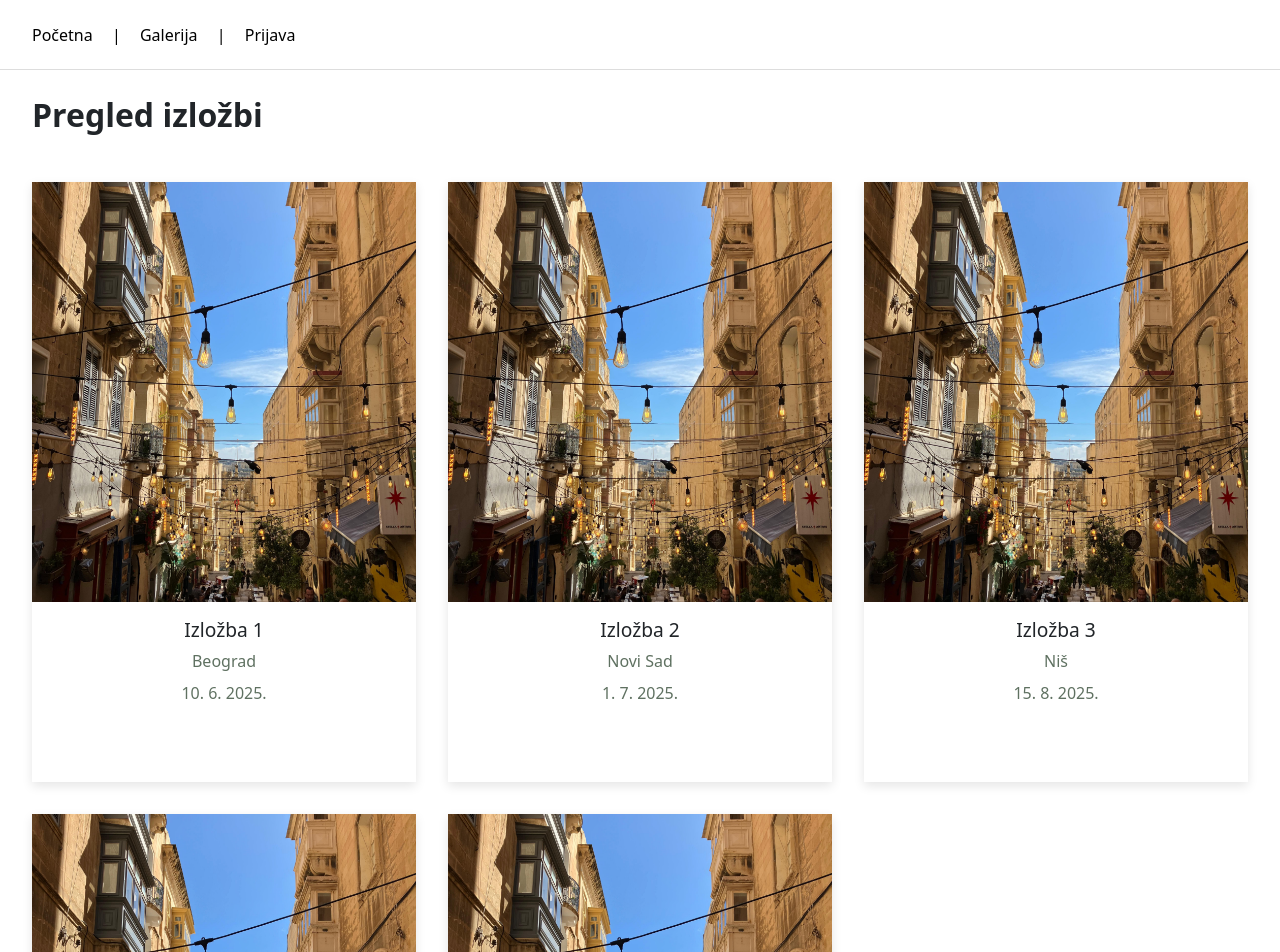
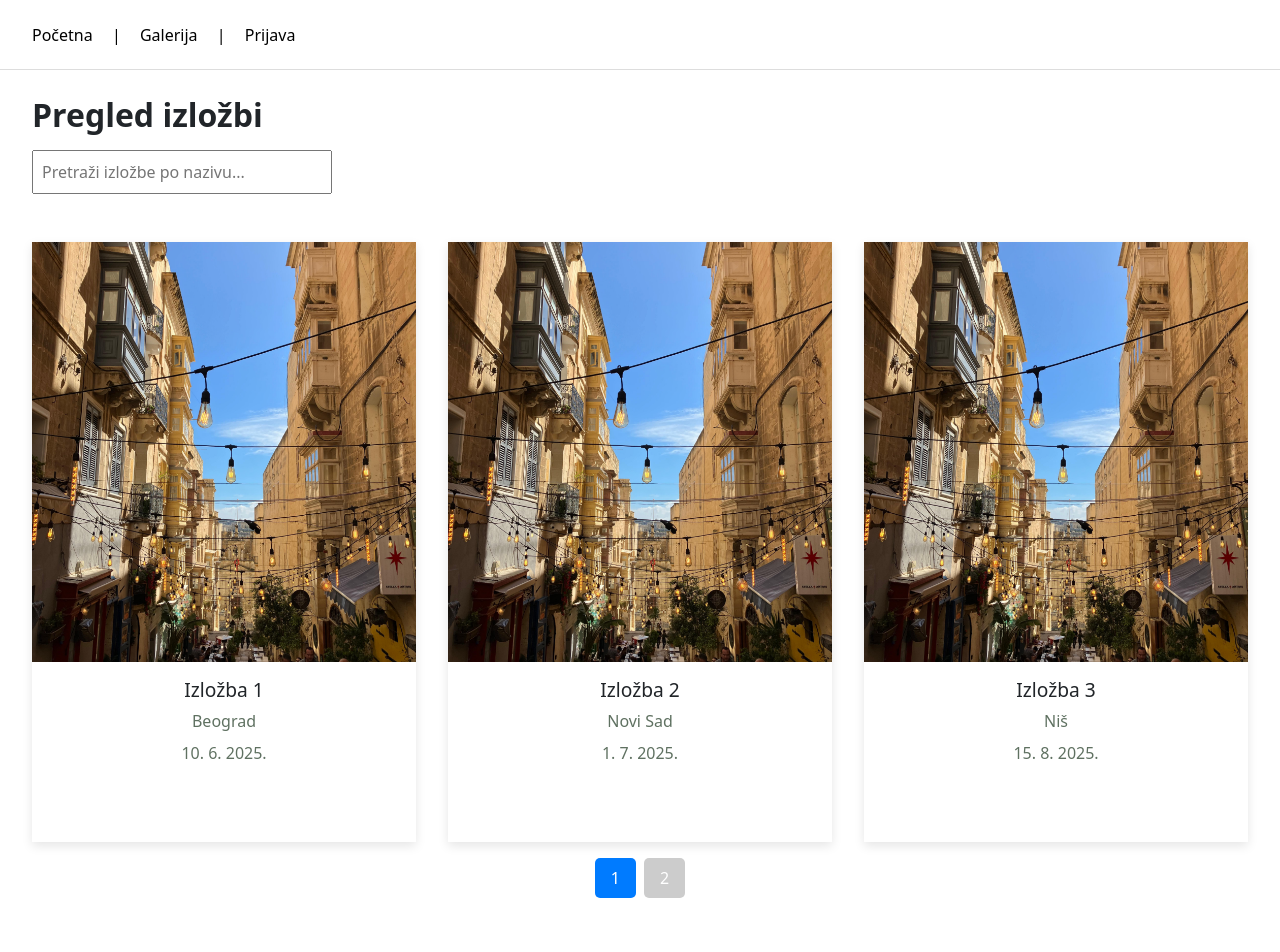
Before and after one commit to elab-development/internet-tehnologije-2024-projekat-appzaizlozbefotografija_2022_1072, a React (Create React App) app in the folder frontend-izlozba/: page /izlozbe in a window 1280 px wide. Shown: the top 952 px of the page. After the commit the page ends 898 px from the top, so only its background shows below. Built offline with nearby package versions, Linux system fonts and the light colour scheme.

Commit message:
Implementirana pretraga po nazivu i paginacija izložbi (3 po strani)

```diff
--- a/frontend-izlozba/src/stranice/Galerija.js
+++ b/frontend-izlozba/src/stranice/Galerija.js
@@ -1,6 +1,6 @@
 import React from 'react';
 import './Galerija.css';
-import Button from '../komponente/Button'; // putanja ka tvojoj reusable komponenti
+import Button from '../komponente/Button';
 
 export default function Galerija() {
   const fotografije = [
--- a/frontend-izlozba/src/stranice/Izlozbe.js
+++ b/frontend-izlozba/src/stranice/Izlozbe.js
@@ -1,7 +1,5 @@
-import React from 'react';
+import React, { useState } from 'react';
 import './Izlozbe.css';
-
-
 
 export default function Izlozbe() {
   const izlozbe = [
@@ -11,7 +9,6 @@ export default function Izlozbe() {
       lokacija: 'Beograd',
       datum: '2025-06-10',
       slika: '/izlozbe1.jpeg'
-
     },
     {
       id: 2,
@@ -26,37 +23,60 @@ export default function Izlozbe() {
       lokacija: 'Niš',
       datum: '2025-08-15',
       slika: '/izlozbe1.jpeg'
-
     },
     {
-      id: 1,
+      id: 4,
       naziv: 'Izložba 4',
       lokacija: 'Beograd',
       datum: '2025-06-10',
       slika: '/izlozbe1.jpeg'
-
-
     },
     {
-      id: 1,
+      id: 5,
       naziv: 'Izložba 5',
       lokacija: 'Beograd',
       datum: '2025-06-10',
       slika: '/izlozbe1.jpeg'
+    }
+  ];
 
+  const [searchTerm, setSearchTerm] = useState('');
+  const [currentPage, setCurrentPage] = useState(1);
+  const itemsPerPage = 3;
 
-    },
-  ];
+  const filtriraneIzlozbe = izlozbe.filter((izl) =>
+    izl.naziv.toLowerCase().includes(searchTerm.toLowerCase())
+  );
+
+  const totalPages = Math.ceil(filtriraneIzlozbe.length / itemsPerPage);
+  const startIndex = (currentPage - 1) * itemsPerPage;
+  const currentIzlozbe = filtriraneIzlozbe.slice(startIndex, startIndex + itemsPerPage);
 
   const handleKlik = () => {
     alert("Morate biti prijavljeni da biste videli detalje izložbe.");
   };
 
+  const handlePageChange = (page) => {
+    setCurrentPage(page);
+  };
+
   return (
     <div className="izlozbe-container">
-      <h1 className='naslov-izlozbe'>Pregled izložbi</h1>
+      <h1 className="naslov-izlozbe">Pregled izložbi</h1>
+
+      <input
+        type="text"
+        placeholder="Pretraži izložbe po nazivu..."
+        value={searchTerm}
+        onChange={(e) => {
+          setSearchTerm(e.target.value);
+          setCurrentPage(1);
+        }}
+        style={{ padding: '0.5rem', marginBottom: '1rem', width: '300px' }}
+      />
+
       <div className="izlozbe-grid">
-        {izlozbe.map((izl) => (
+        {currentIzlozbe.map((izl) => (
           <div key={izl.id} className="izlozba-kartica" onClick={handleKlik}>
             <img src={izl.slika} alt={izl.naziv} className="izlozba-slika" />
             <div className="izlozba-tekst">
@@ -67,6 +87,25 @@ export default function Izlozbe() {
           </div>
         ))}
       </div>
+
+      <div style={{ marginTop: '1rem' }}>
+        {Array.from({ length: totalPages }, (_, i) => (
+          <button
+            key={i}
+            onClick={() => handlePageChange(i + 1)}
+            style={{
+              margin: '0 0.25rem',
+              padding: '0.5rem 1rem',
+              backgroundColor: currentPage === i + 1 ? '#007bff' : '#ccc',
+              color: 'white',
+              border: 'none',
+              borderRadius: '5px'
+            }}
+          >
+            {i + 1}
+          </button>
+        ))}
+      </div>
     </div>
   );
 }
--- a/frontend-izlozba/src/stranice/Prijava.js
+++ b/frontend-izlozba/src/stranice/Prijava.js
@@ -12,7 +12,7 @@ export default function Prijava() {
 
   const handlePrijava = () => {
     alert(`Email: ${email}\nLozinka: ${lozinka}`);
-    // Ovaj alert ćemo kasnije zameniti pozivom backendu
+    //!!Ovaj alert ćemo kasnije zameniti pozivom backendu!!
     navigate('/izlozbe');
   };
 
```
